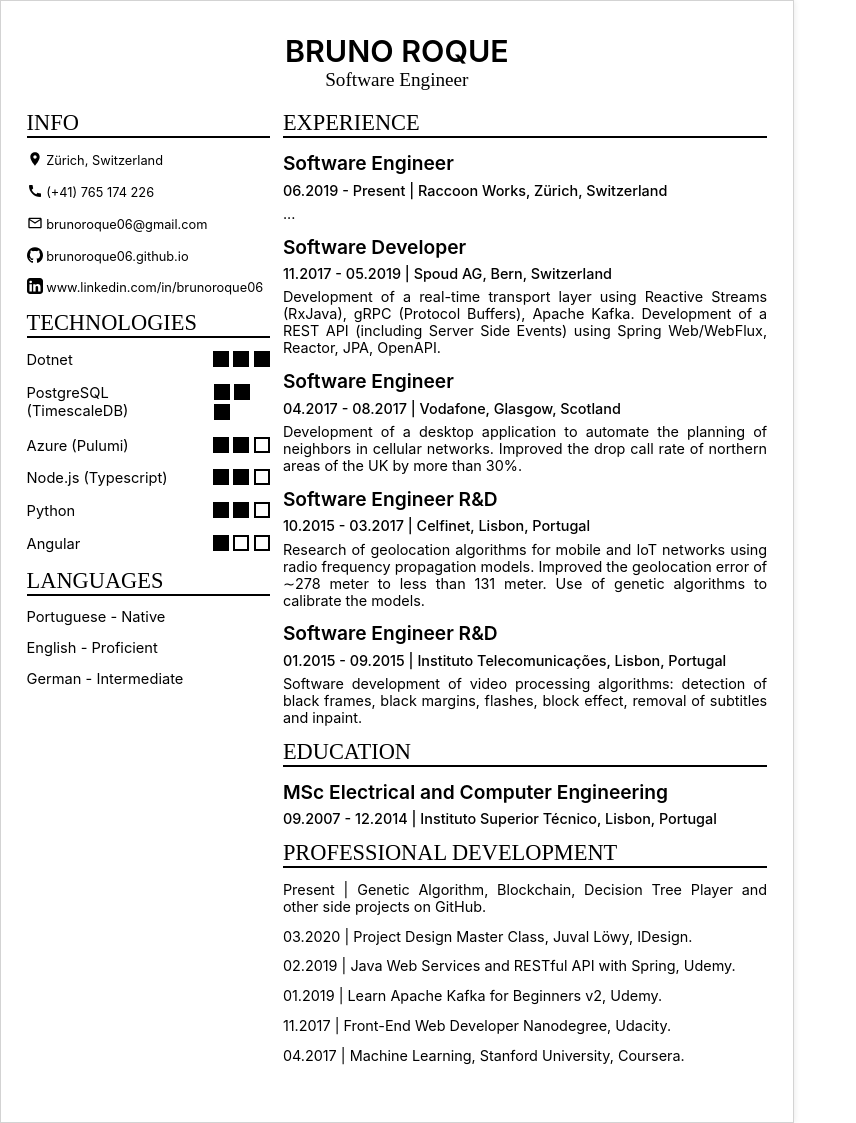
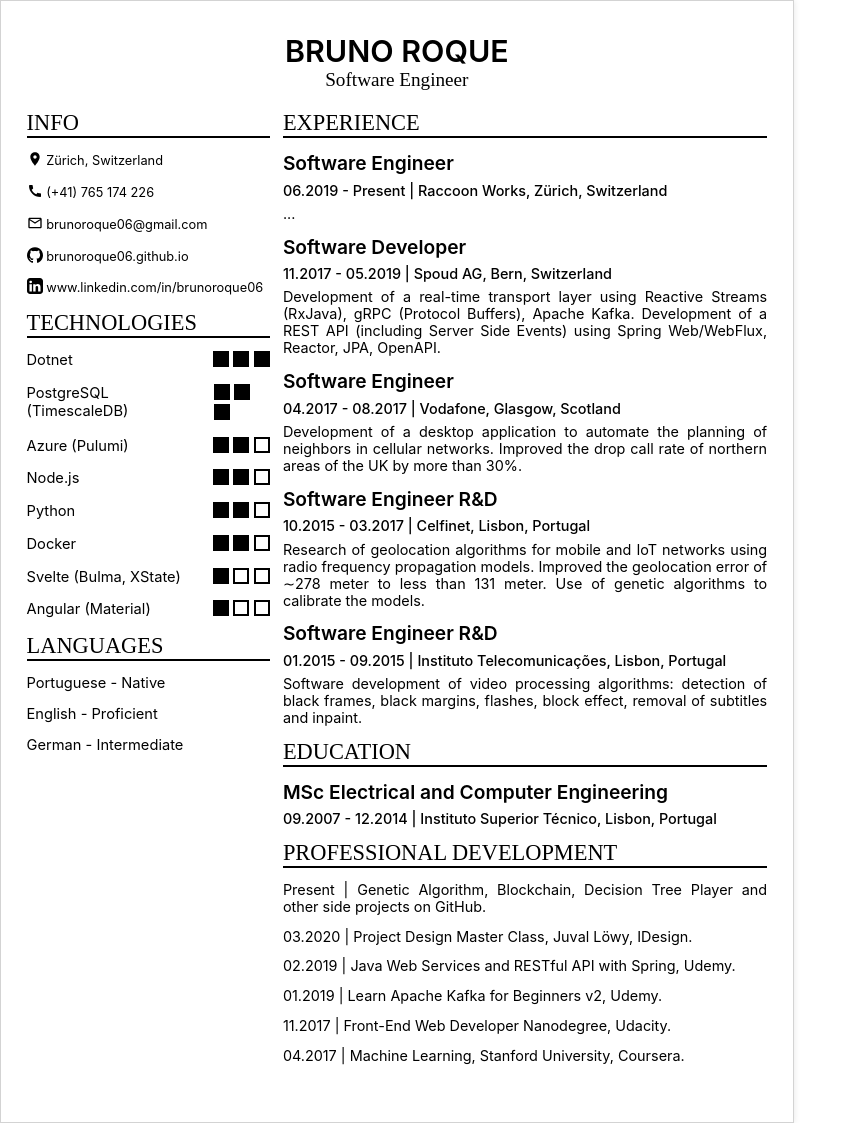
Before and after one commit to brunoroque06/brunoroque06.github.io, a Jekyll site: the page documents/curriculum-vitae/bruno-roque-cv.html, which Jekyll copies as it is, in a window 1280 px wide. Shown: the whole page, without its empty margins (0-856 px from the left). Built offline with Jekyll 4.4.1, drawn with Linux system fonts in a browser that asks for light colours.

Commit message:
Add docker/svelte/bulma/xstate to CV

```diff
--- a/documents/curriculum-vitae/bruno-roque-cv.html
+++ b/documents/curriculum-vitae/bruno-roque-cv.html
@@ -267,7 +267,7 @@
         </div>
 
         <div class="row tech">
-          <div class="tech-name">Node.js (Typescript)</div>
+          <div class="tech-name">Node.js</div>
           <div class="tech-score">
             <div class="tech-full"></div>
             <div class="tech-full"></div>
@@ -285,7 +285,25 @@
         </div>
 
         <div class="row tech">
-          <div class="tech-name">Angular</div>
+          <div class="tech-name">Docker</div>
+          <div class="tech-score">
+            <div class="tech-full"></div>
+            <div class="tech-full"></div>
+            <div class="tech-empty"></div>
+          </div>
+        </div>
+
+        <div class="row tech">
+          <div class="tech-name">Svelte (Bulma, XState)</div>
+          <div class="tech-score">
+            <div class="tech-full"></div>
+            <div class="tech-empty"></div>
+            <div class="tech-empty"></div>
+          </div>
+        </div>
+
+        <div class="row tech">
+          <div class="tech-name">Angular (Material)</div>
           <div class="tech-score">
             <div class="tech-full"></div>
             <div class="tech-empty"></div>
```
Also changed, not shown: other parts of documents/curriculum-vitae/bruno-roque-cv.html (+4 -0 lines).
